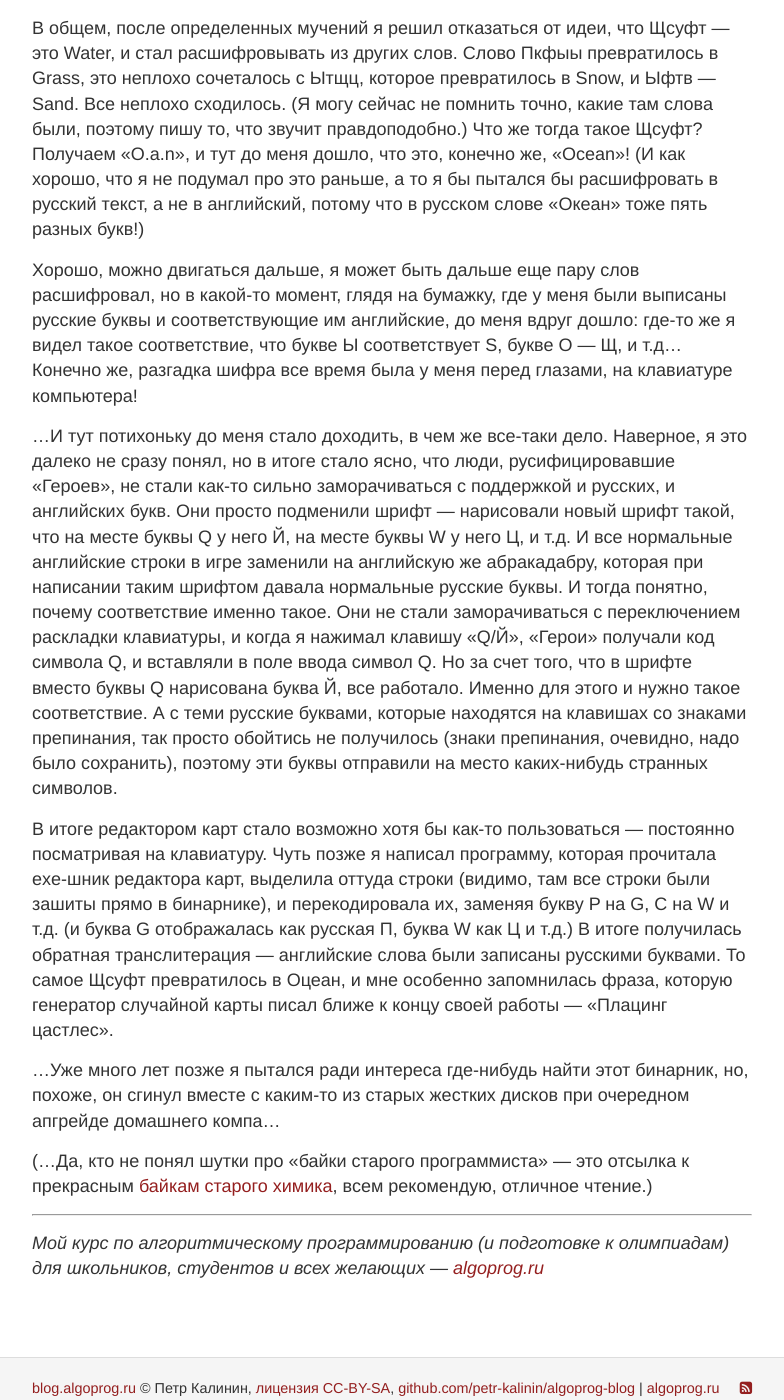
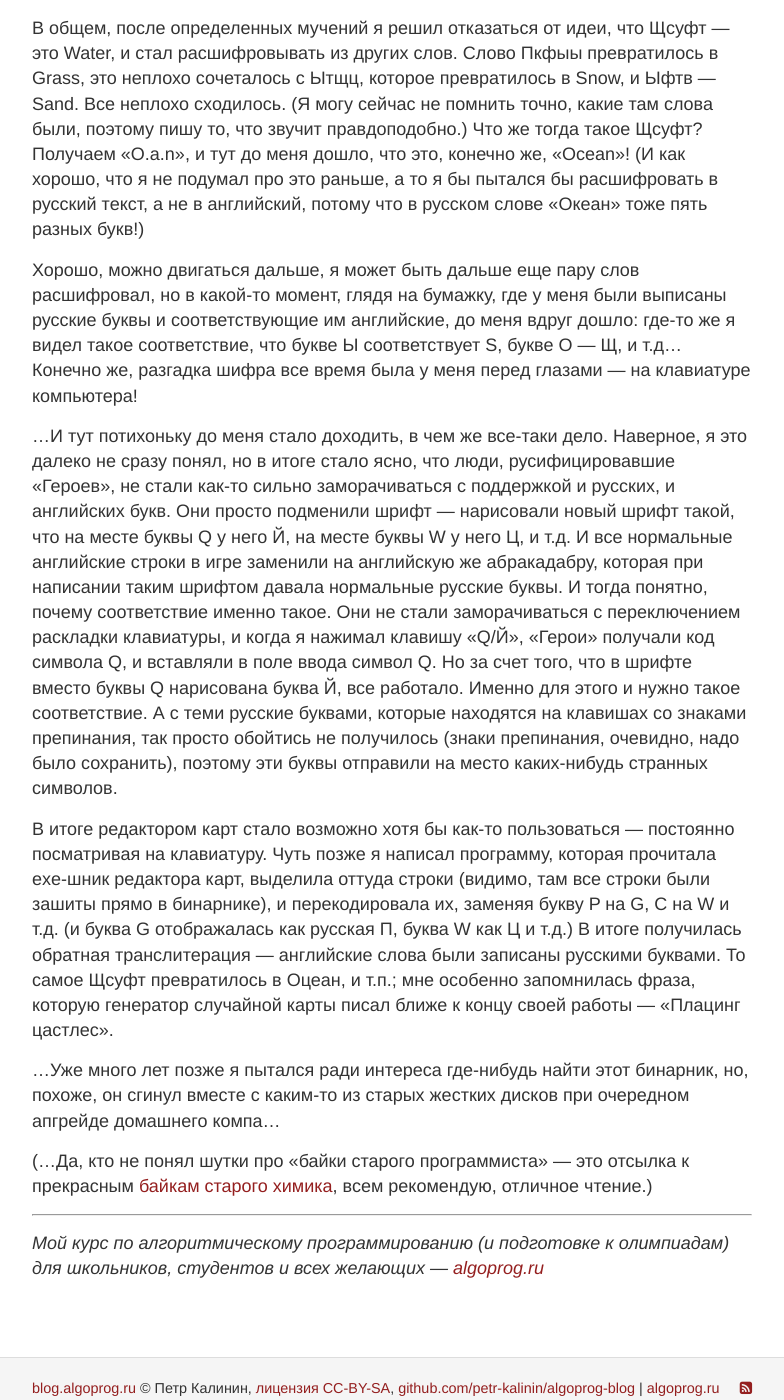
Before and after one commit to petr-kalinin/algoprog-blog, a Jekyll site: the page built from _posts/2019-03-17-heroes.md, in a window 1280 px wide and 1400 px high, scrolled down 2233 px. Shown: the whole window, without its empty margins (248-1032 px from the left). Built offline with Jekyll 4.4.1, drawn with Linux system fonts in a browser that asks for light colours.

Commit message:
Small fixes

```diff
--- a/_posts/2019-03-17-heroes.md
+++ b/_posts/2019-03-17-heroes.md
@@ -61,7 +61,7 @@ title: Как я «Героев-2» русифицировал (не совсе
 Хорошо, можно двигаться дальше, я может быть дальше еще пару слов расшифровал, но в какой-то момент,
 глядя на бумажку, где у меня были выписаны русские буквы и соответствующие им английские,
 до меня вдруг дошло: где-то же я видел такое соответствие, что букве Ы соответствует S, букве O — Щ,
-и т.д... Конечно же, разгадка шифра все время была у меня перед глазами, на клавиатуре компьютера!
+и т.д... Конечно же, разгадка шифра все время была у меня перед глазами — на клавиатуре компьютера!
 
 ...И тут потихоньку до меня стало доходить, в чем же все-таки дело. Наверное, я это далеко не сразу понял,
 но в итоге стало ясно, что люди, русифицировавшие «Героев», не стали как-то сильно заморачиваться
@@ -79,7 +79,7 @@ title: Как я «Героев-2» русифицировал (не совсе
 Чуть позже я написал программу, которая прочитала exe-шник редактора карт, выделила оттуда строки
 (видимо, там все строки были зашиты прямо в бинарнике), и перекодировала их, заменяя букву P на G, С на W и т.д.
 (и буква G отображалась как русская П, буква W как Ц и т.д.) В итоге получилась обратная транслитерация
-— английские слова были записаны русскими буквами. То самое Щсуфт превратилось в Оцеан, и мне особенно запомнилась
+— английские слова были записаны русскими буквами. То самое Щсуфт превратилось в Оцеан, и т.п.; мне особенно запомнилась
 фраза, которую генератор случайной карты писал ближе к концу своей работы — «Плацинг цастлес».
 
 ...Уже много лет позже я пытался ради интереса где-нибудь найти этот бинарник, но, похоже, он сгинул вместе с каким-то
```
